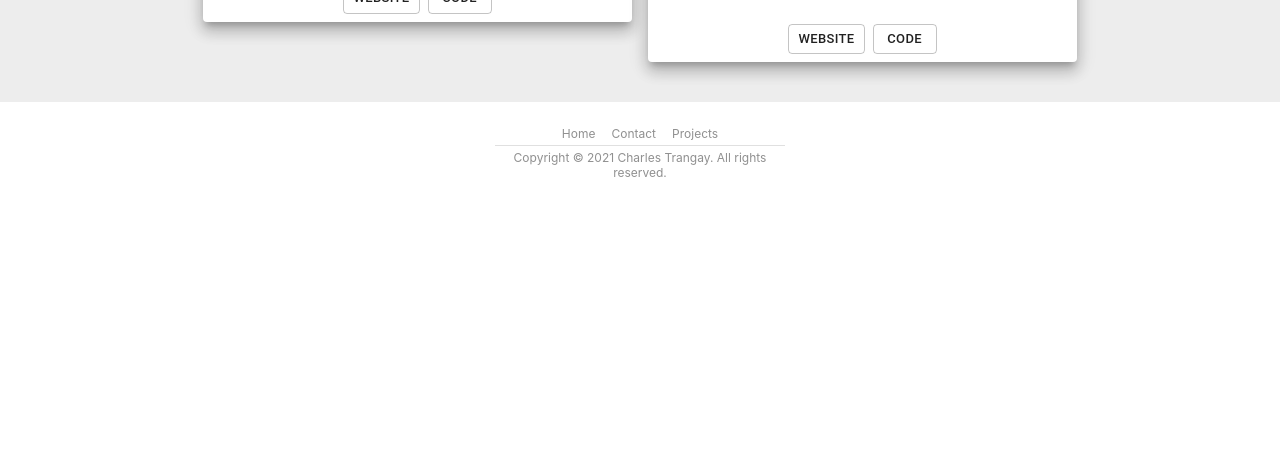
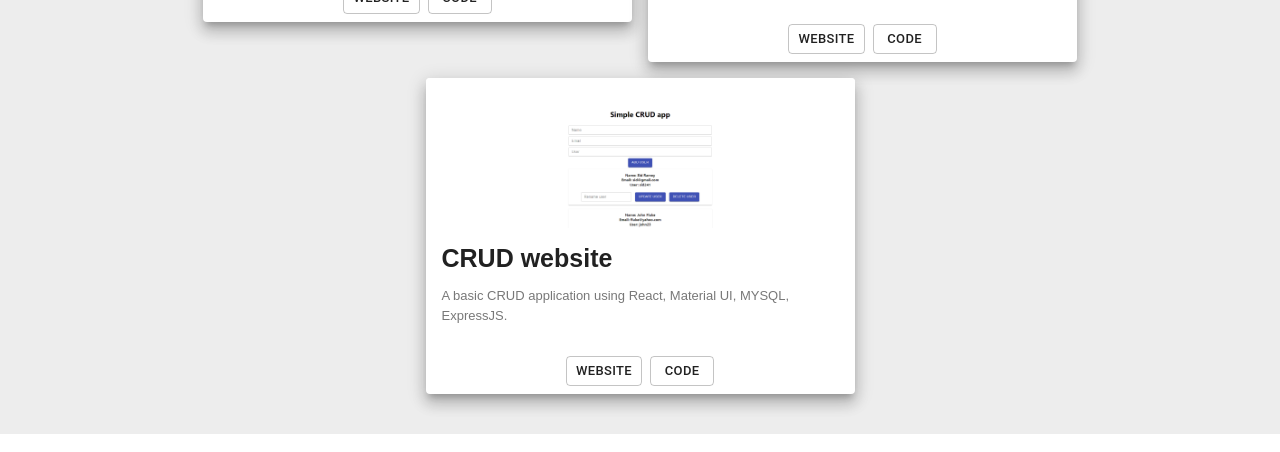
Before and after one commit to Borality/Own-website, a React (Create React App) app: page /Projects in a window 1280 px wide. Shown: the part 807-1259 px from the top of the page. Before the commit the page ends 1011 px from the top, so only its background shows below. Built offline with nearby package versions, Linux system fonts and the light colour scheme.

Commit message:
added new project

```diff
--- a/src/pages/projects/Data.js
+++ b/src/pages/projects/Data.js
@@ -1,6 +1,7 @@
 //Images
 import projectBrochure from "../../images/projectBrochure.PNG";
 import weCook from "../../images/weCook.PNG";
+import crudApp from "../../images/crudApp.PNG"
 //Stores data of the cards
 export default [
 	{
@@ -18,8 +19,16 @@ export default [
 		title: "WeCook website",
 		description:
 			"Full stack application built using React and other frameworks/libraries that utilized API's and a database for the backend. It was a group project. I mainly focused on creating the frontend part of the application and the database to an extent.",
-		button: "Website",
 		hrefWebsite: "https://github.com/Borality/WeCook",
 		hrefCode: "https://github.com/Borality/WeCook",
 	},
+	{
+		image: crudApp,
+		alt: "crud app picture",
+		title: "CRUD website",
+		description: "A basic CRUD application using React, Material UI, MYSQL, ExpressJS.",
+		button: "Website",
+		hrefWebsite: "https://github.com/Borality/CRUD-APP",
+		hrefCode: "https://github.com/Borality/CRUD-APP",
+	},
 ];
```
Also changed, not shown: src/images/crudApp.PNG (added).
